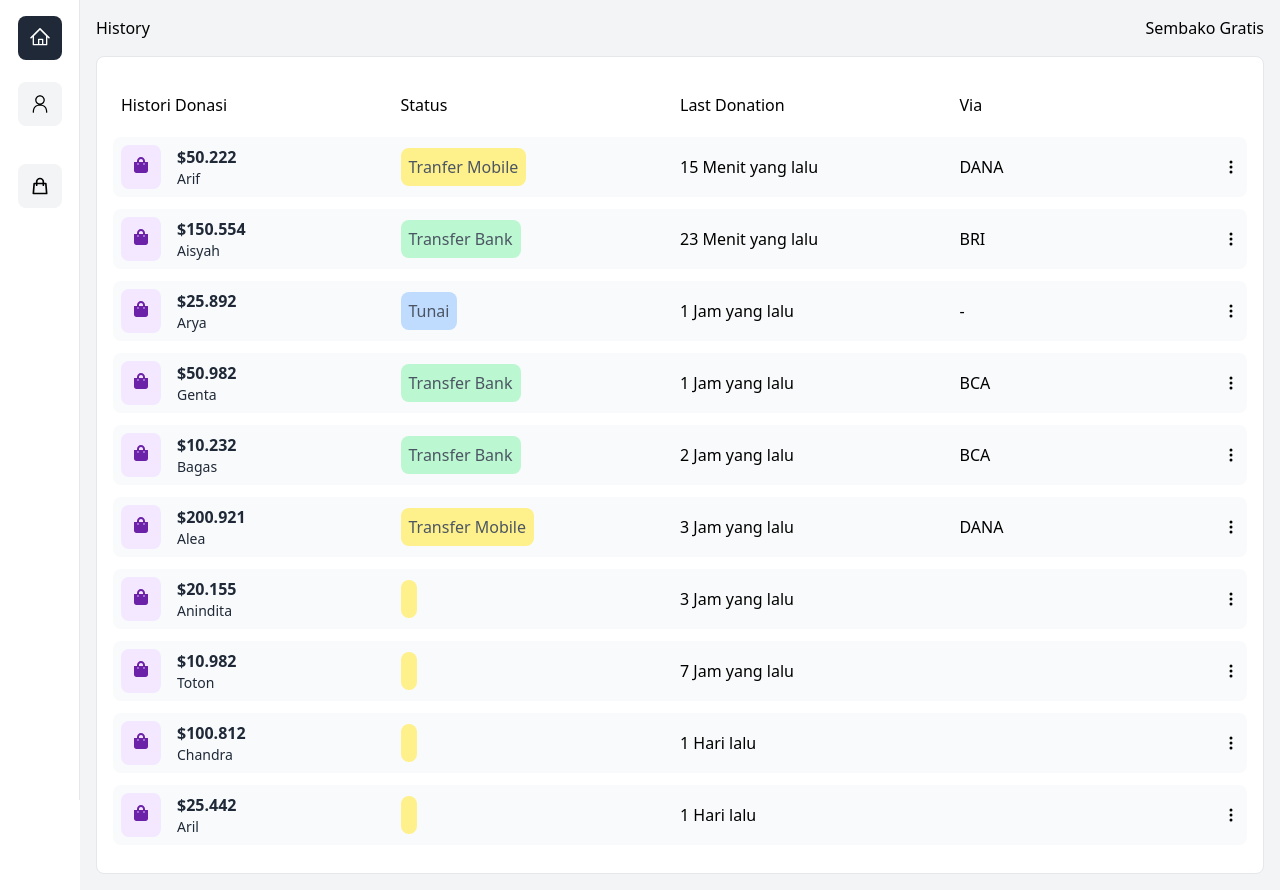
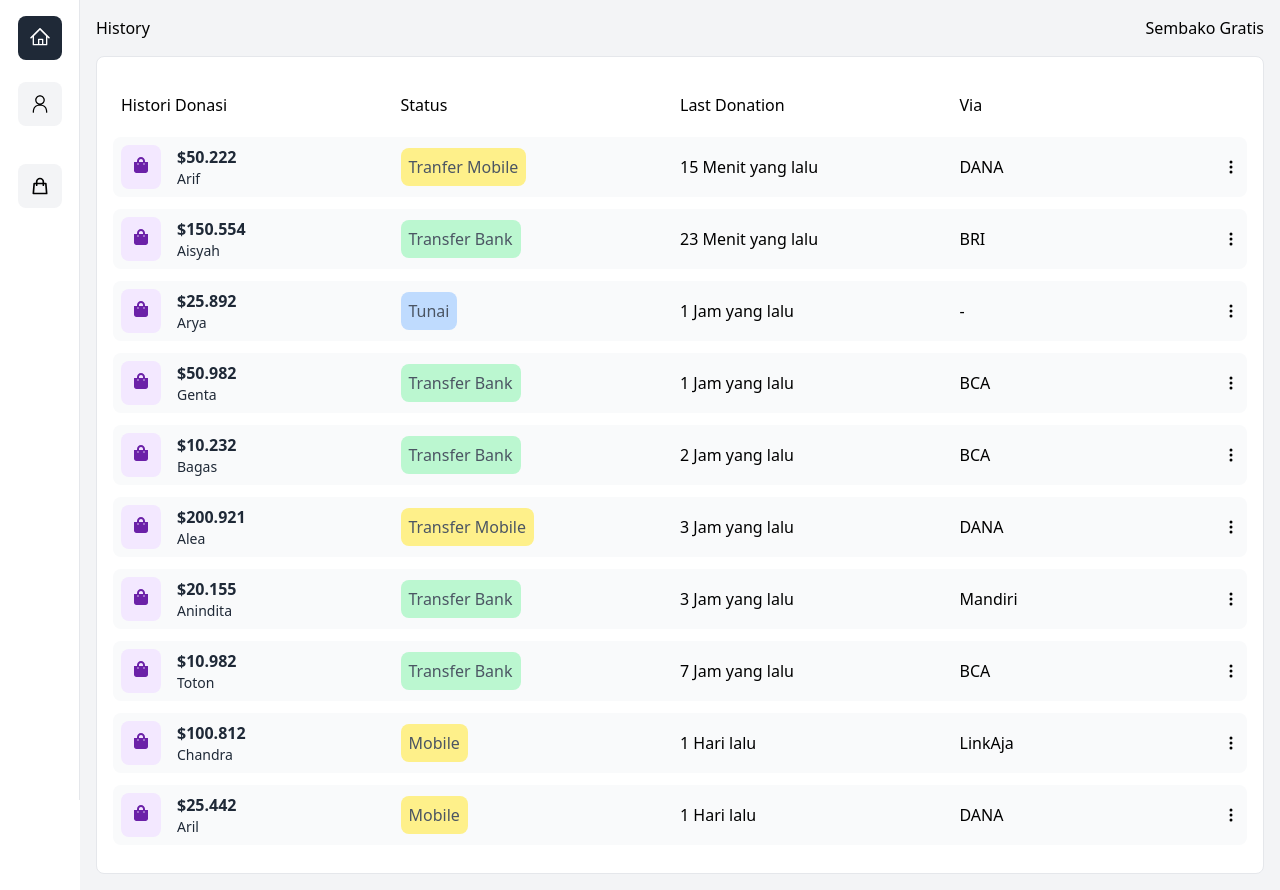
Before and after one commit to FavianIbra/DonateWeb-DesignThinking, a Next.js app: page /history in a window 1280 px wide. Built offline with nearby package versions, Linux system fonts and the light colour scheme.

Commit message:
finishing

```diff
--- a/data/data.js
+++ b/data/data.js
@@ -72,8 +72,8 @@
       last: 'Putri',
     },
     total: 20.155,
-    status: '',
-    method:'',
+    status: 'Transfer Bank',
+    via:'Mandiri',
     date: '3 Jam yang lalu',
   },
   {
@@ -83,8 +83,8 @@
       last: 'Rezky',
     },
     total: 10.982,
-    status: '',
-    method:'',
+    status: 'Transfer Bank',
+    via:'BCA',
     date: '7 Jam yang lalu',
   },
   {
@@ -94,8 +94,8 @@
       last: 'Hermawan',
     },
     total: 100.812,
-    status: '',
-    method:'',
+    status: 'Mobile',
+    via:'LinkAja',
     date: '1 Hari lalu',
   },
   {
@@ -105,8 +105,8 @@
       last: 'Effendy',
     },
     total: 25.442,
-    status: '',
-    method:'',
+    status: 'Mobile',
+    via:'DANA',
     date: '1 Hari lalu',
   },
 ];
```
